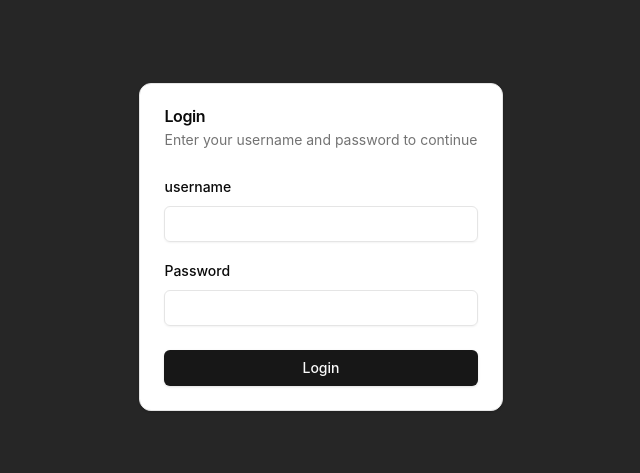
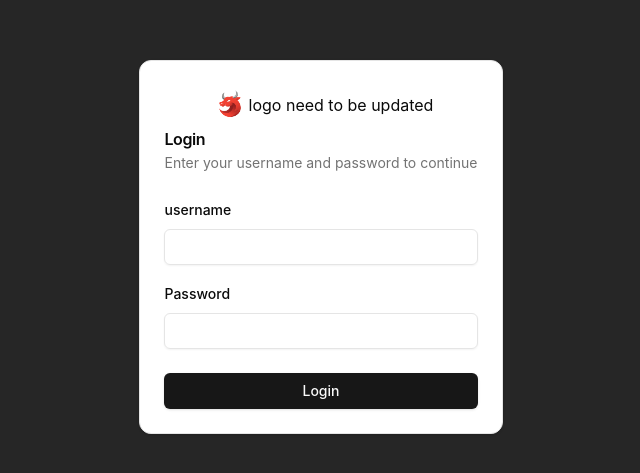
Before and after one commit to Manith003/safecam-dashboard, a React (Vite) app: page / in a window 1280 px wide. Shown: the part 153-626 px from the top of the page, without its empty margins (319-959 px from the left). Built offline with nearby package versions, Linux system fonts and the light colour scheme; no server answers.

Commit message:
sample logo added for the research project

```diff
--- a/src/components/pages/LoginPage.tsx
+++ b/src/components/pages/LoginPage.tsx
@@ -45,6 +45,11 @@ export function LoginPage() {
     <div className="bg-neutral-800 h-full w-full flex items-center justify-center">
       <Card>
         <CardHeader>
+          <div className="flex items-center justify-center">
+            <img src="/logo.png" alt="SafeCAM+ Logo" className="w-10" />
+            <h2>logo need to be updated</h2>
+          </div>
+
           <CardTitle>Login</CardTitle>
           <CardDescription>
             Enter your username and password to continue
```
Also changed, not shown: public/logo.png (added).
